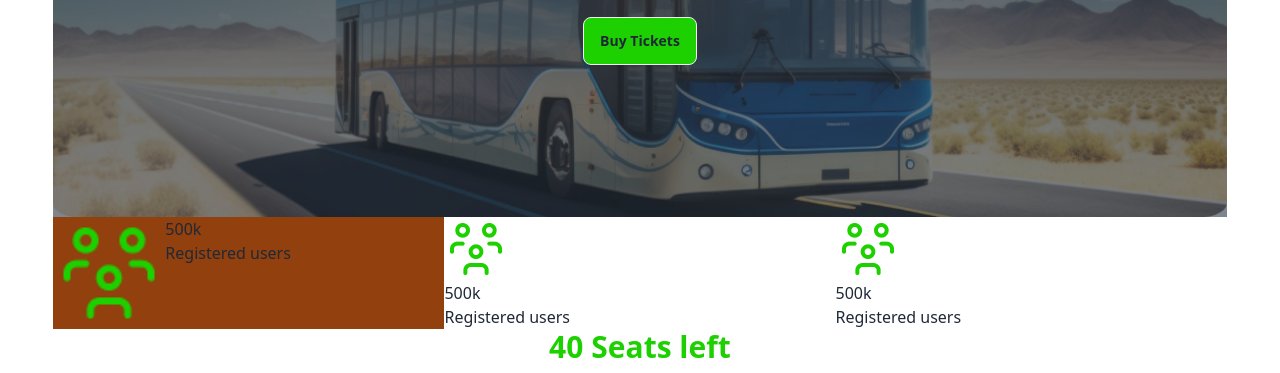
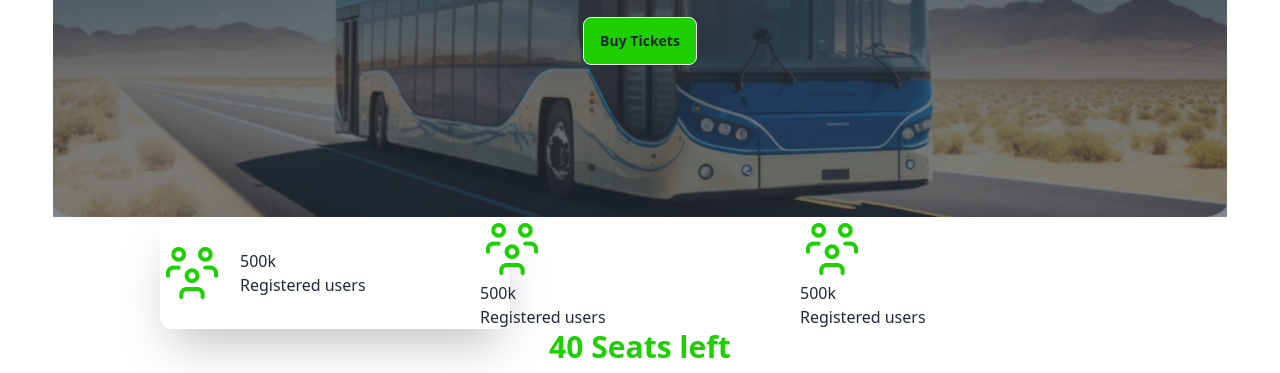
Before and after one commit to TanzidAnan/Takatin-with-dom, a plain HTML site: page index.html in a window 1280 px wide. Shown: the part 427-800 px from the top of the page. Drawn offline with nearby package versions, Linux system fonts and the light colour scheme.

Commit message:
card section

```diff
--- a/index.html
+++ b/index.html
@@ -107,9 +107,9 @@
                 </div>
             </div>
         </section>
-        <section class="w-11/12 mx-auto  justify-center items-center">
+        <section class="w-9/12 mx-auto  justify-center items-center">
             <div class="grid grid-cols-3">
-                <div class="flex bg-amber-800">
+                <div class="flex bg-white w-[350px] shadow-2xl rounded-xl items-center space-x-4">
                     <img src="images/people.png" alt="">
                     <div class="">
                         <h1>500k</h1>
```
